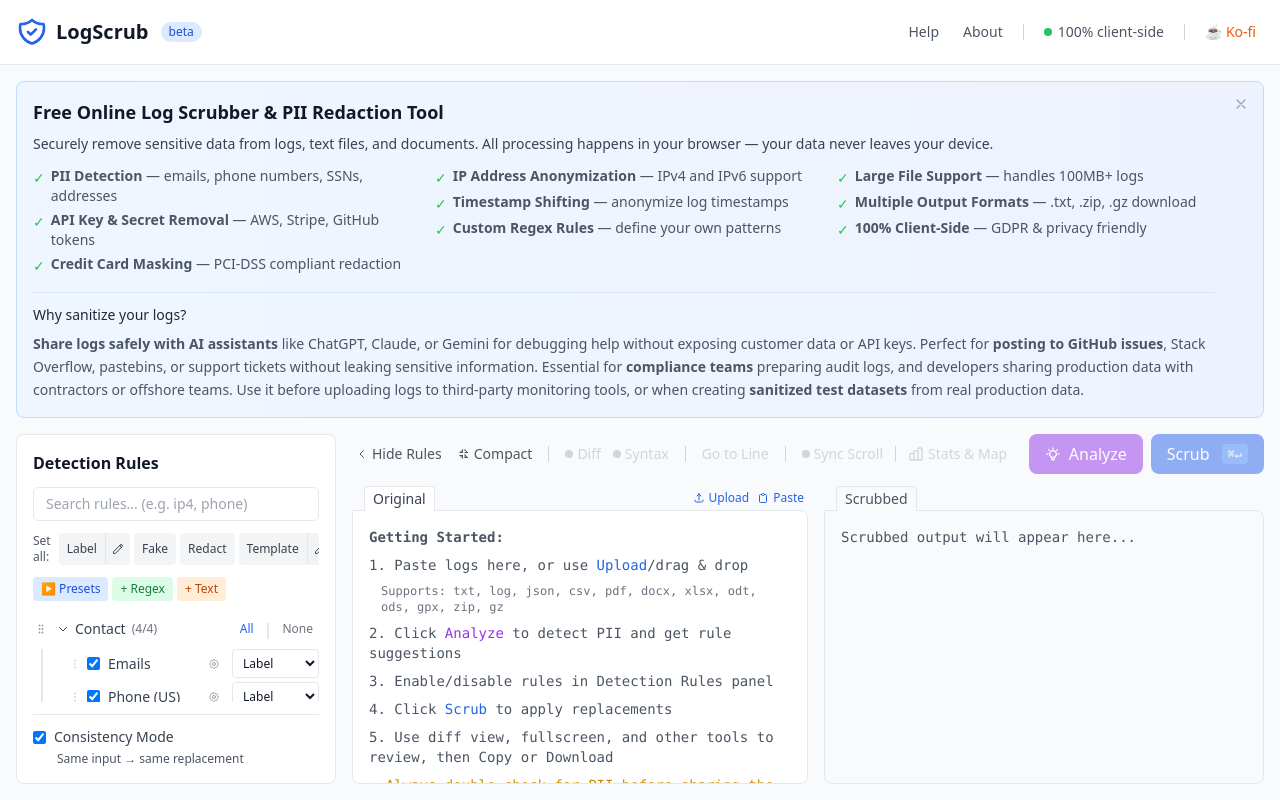
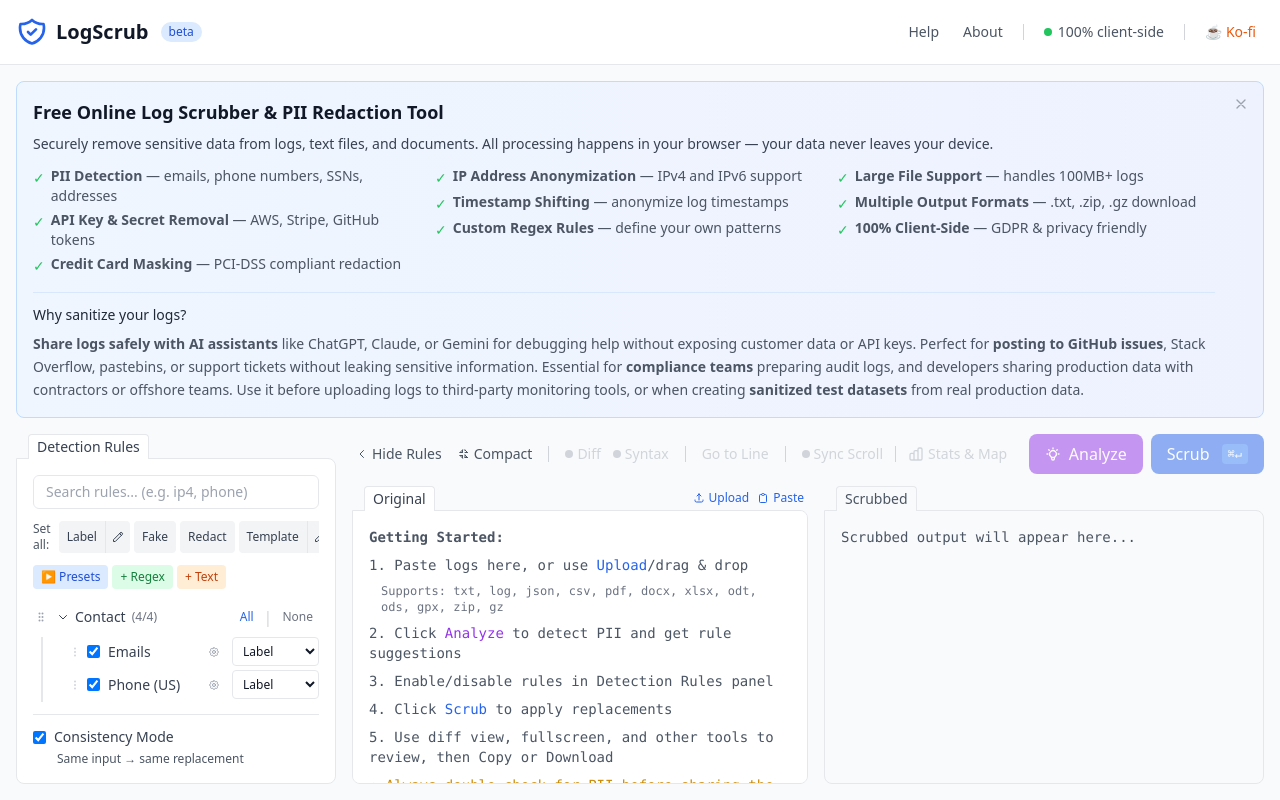
Before and after one commit to skeffling/LogScrub, a React (Vite) app in the folder packages/web/: page / in a window 1280 px wide. Built offline with nearby package versions, Linux system fonts and the light colour scheme.

Commit message:
Style Detection Rules title to match Original/Scrubbed tabs
Use the same tab-style appearance with border and rounded top corners
to create visual consistency between the three panels.

```diff
--- a/packages/web/src/components/RulePanel.tsx
+++ b/packages/web/src/components/RulePanel.tsx
@@ -739,13 +739,15 @@
   }
 
   return (
-    <div className="bg-white dark:bg-gray-800 rounded-lg border dark:border-gray-700 p-4 h-full min-h-0 flex flex-col overflow-hidden">
-      <div className="flex items-center justify-between mb-3 flex-shrink-0">
-        <h2 className="font-semibold text-gray-900 dark:text-white">Detection Rules</h2>
+    <div className="h-full min-h-0 flex flex-col overflow-hidden">
+      <div className="flex items-center justify-between mb-0 flex-shrink-0 relative z-10">
+        <label className="text-sm font-medium text-gray-700 dark:text-gray-300 bg-white dark:bg-gray-800 px-2 py-0.5 rounded-t border-t border-l border-r dark:border-gray-600 -mb-px ml-3">
+          Detection Rules
+        </label>
         {totalDetections > 0 && (
           <button
             onClick={() => setShowStats(true)}
-            className="flex items-center gap-1.5 text-xs px-2 py-1 rounded-full bg-blue-100 dark:bg-blue-900/50 text-blue-700 dark:text-blue-300 hover:bg-blue-200 dark:hover:bg-blue-800/50 transition-colors"
+            className="flex items-center gap-1.5 text-xs px-2 py-1 rounded-full bg-blue-100 dark:bg-blue-900/50 text-blue-700 dark:text-blue-300 hover:bg-blue-200 dark:hover:bg-blue-800/50 transition-colors mr-3"
             title="View detection statistics and audit report"
           >
             <span className="font-medium">{totalDetections}</span>
@@ -755,6 +757,7 @@
         )}
       </div>
 
+      <div className="bg-white dark:bg-gray-800 rounded-lg rounded-tl-none border dark:border-gray-700 p-4 flex-1 min-h-0 flex flex-col overflow-hidden">
         <input
           type="text"
           value={searchQuery}
@@ -1217,6 +1220,7 @@
             Same input → same replacement
           </p>
         </div>
+      </div>
 
       {viewingPattern && (
         <Modal onClose={() => { setViewingPattern(null); setTestText('') }} title={`Pattern: ${viewingPattern.label}`} maxWidth="max-w-3xl">
```
Lines whose indentation alone changed are shown as unchanged.
